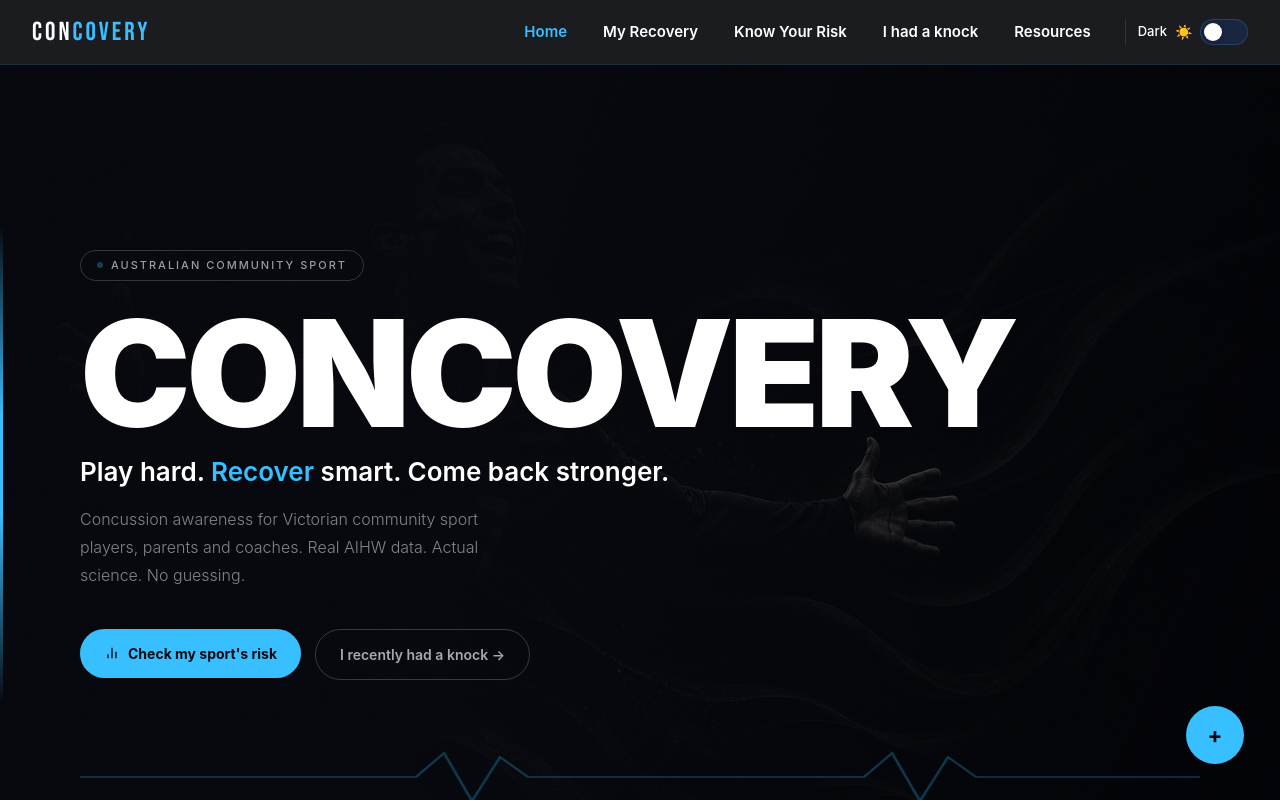
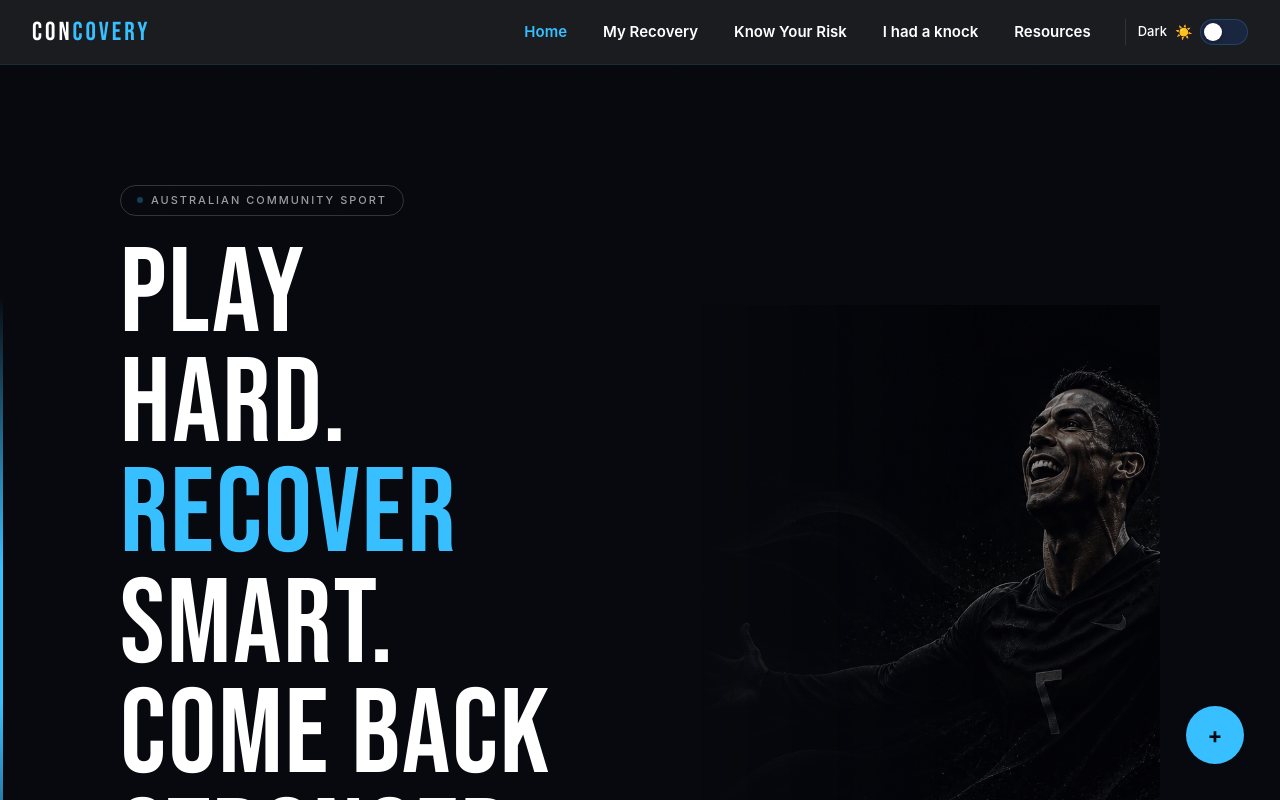
Before and after one commit to MuttaqeenChaudhry/Concovery, a Vue app: page / in a window 1280 px wide. Shown: the top 800 px of the page. Built offline with nearby package versions, Linux system fonts and the light colour scheme; no server answers; what @fawmi/vue-google-maps would draw is missing.

Commit message:
Changed the hero section on the home page to match the latest UI theme

```diff
--- a/src/components/custom-components/brainAwareness.vue
+++ b/src/components/custom-components/brainAwareness.vue
@@ -99,29 +99,27 @@ onMounted(() => {
          HERO
     ══════════════════════════════════════ -->
     <section class="hero">
-      <!-- Athlete background photo -->
-      <div class="hero-backdrop" />
-      <!-- Dark gradient so text is readable -->
   <div class="hero-overlay" />
-      <!-- Moving diagonal speed lines -->
   <div class="hero-lines" />
-      <!-- Left edge ice bar -->
   <div class="hero-edge" />
 
+  <div class="hero-inner">
+
+    <!-- Left — text -->
     <div class="hero-content">
-        <!-- Badge -->
       <div class="hero-badge">
         <span class="hero-badge-dot" />
         Australian Community Sport
       </div>
 
-        <!-- Main title — original wording -->
-        <h1 class="hero-title">CONCOVERY</h1>
-
-        <!-- Tagline — "Recover" is always ice blue regardless of mode -->
-        <p class="hero-tagline">
-          Play hard. <span class="always-ice">Recover</span> smart. Come back stronger.
-        </p>
+      <h1 class="hero-title">
+        PLAY<br>
+        HARD.<br>
+        <span class="always-ice">RECOVER</span><br>
+        SMART.<br>
+        COME BACK<br>
+        STRONGER.
+      </h1>
 
       <p class="hero-sub">
         Concussion awareness for Victorian community sport players, parents and coaches.
@@ -144,6 +142,13 @@ onMounted(() => {
           <button class="btn-ghost">I recently had a knock →</button>
         </router-link>
       </div>
+    </div>
+
+    <!-- Right — athlete image, mirrored to face inward -->
+    <div class="hero-image-wrap">
+      <img src="/bg_image2.png" class="hero-image" alt="Athlete" />
+    </div>
+
   </div>
 
   <!-- EKG heartbeat line -->
@@ -781,56 +786,126 @@ body.light {
 /* ══════════════════════════════════════════
    HERO
 ══════════════════════════════════════════ */
-.hero { position: relative; min-height: 100vh; display: flex; align-items: center; overflow: hidden; background: #07090e; }
+@import url('https://fonts.googleapis.com/css2?family=Bebas+Neue&display=swap');
 
-.hero-backdrop {
+.hero {
+  position: relative;
+  min-height: 100vh;
+  display: flex;
+  align-items: center;
+  overflow: hidden;
+  background: #07090e;
+}
+
+.hero-overlay {
+  position: absolute; inset: 0; z-index: 1;
+  background: linear-gradient(
+    to right,
+    rgba(7,9,14,1.0) 0%,
+    rgba(7,9,14,0.85) 55%,
+    rgba(7,9,14,0.2) 100%
+  );
+}
+
+.hero-lines {
   position: absolute; inset: 0;
-  background-image: url('/bg_image2.png');
-  background-size: cover; background-position: center;
-}
-.hero-overlay {
-  position: absolute; inset: 0;
-  background: linear-gradient(105deg, rgba(7,9,14,0.97) 40%, rgba(7,9,14,0.65) 68%, rgba(7,9,14,0.25) 100%);
-}
-.hero-lines {
-  position: absolute; inset: 0; overflow: hidden; pointer-events: none;
+  overflow: hidden; pointer-events: none; z-index: 1;
 }
 .hero-lines::before {
-  content: ''; position: absolute; top: -200%; left: -50%; width: 200%; height: 400%;
-  background-image: repeating-linear-gradient(-65deg, transparent, transparent 80px, rgba(56,191,255,0.025) 80px, rgba(56,191,255,0.025) 81px);
+  content: ''; position: absolute; top: -200%; left: -50%;
+  width: 200%; height: 400%;
+  background-image: repeating-linear-gradient(
+    -65deg, transparent, transparent 80px,
+    rgba(56,191,255,0.025) 80px, rgba(56,191,255,0.025) 81px
+  );
   animation: linesDrift 22s linear infinite;
 }
-@keyframes linesDrift { from { transform: translateX(0); } to { transform: translateX(81px); } }
+@keyframes linesDrift {
+  from { transform: translateX(0); }
+  to   { transform: translateX(81px); }
+}
 
 .hero-edge {
-  position: absolute; left: 0; top: 20%; bottom: 20%; width: 3px; z-index: 2;
+  position: absolute; left: 0; top: 20%; bottom: 20%;
+  width: 3px; z-index: 2;
   background: linear-gradient(to bottom, transparent, #38bfff 40%, #38bfff 60%, transparent);
 }
 
-.hero-content { position: relative; z-index: 3; width: 100%; padding: 0 80px; }
+/* Two column layout — text left, image right */
+.hero-inner {
+  position: relative; z-index: 3;
+  width: 100%; max-width: 1200px;
+  margin: 0 auto;
+  padding: 120px 80px 100px;
+  display: flex;
+  align-items: center;
+  gap: 40px;
+}
+
+.hero-content {
+  flex: 0 0 auto;
+  width: 52%;
+}
+
+/* Athlete image — right side, mirrored so they face inward */
+.hero-image-wrap {
+  flex: 1;
+  position: relative;
+  height: 85vh;
+  overflow: hidden;
+  mask-image: linear-gradient(to left, rgba(0,0,0,0.9) 40%, transparent 100%);
+  -webkit-mask-image: linear-gradient(to left, rgba(0,0,0,0.9) 40%, transparent 100%);
+}
+
+.hero-image {
+  width: 100%;
+  height: 100%;
+  object-fit: cover;
+  object-position: center top;
+  transform: scaleX(-1);
+  opacity: 0.75;
+}
 
 .hero-badge {
   display: inline-flex; align-items: center; gap: 8px;
   border: 1px solid rgba(255,255,255,0.18); border-radius: 100px;
-  padding: 6px 16px; margin-bottom: 28px;
+  padding: 6px 16px; margin-bottom: 24px;
   font-size: 11px; font-weight: 500; letter-spacing: 2px;
   text-transform: uppercase; color: rgba(255,255,255,0.6);
 }
-.hero-badge-dot { width: 6px; height: 6px; border-radius: 50%; background: #38bfff; animation: blink 2s infinite; }
+.hero-badge-dot {
+  width: 6px; height: 6px; border-radius: 50%;
+  background: #38bfff; animation: blink 2s infinite;
+}
 @keyframes blink { 0%,100% { opacity:1; } 50% { opacity:0.3; } }
 
+/* Bebas Neue — big stacked headline like the mockup */
 .hero-title {
-  font-size: clamp(72px, 13vw, 148px); font-weight: 900;
-  line-height: 0.88; letter-spacing: -0.03em;
-  color: white; margin-bottom: 16px;
+  font-family: 'Bebas Neue', sans-serif;
+  font-size: clamp(64px, 10vw, 120px);
+  line-height: 0.92;
+  letter-spacing: 2px;
+  color: white;
+  margin-bottom: 28px;
 }
-.hero-tagline { font-size: clamp(18px,2.5vw,26px); font-weight: 600; color: white; margin-bottom: 16px; line-height: 1.3; }
-.hero-sub { font-size: 16px; font-weight: 300; color: rgba(255,255,255,0.5); max-width: 440px; line-height: 1.75; margin-bottom: 40px; }
+
+.hero-sub {
+  font-size: 16px; font-weight: 300;
+  color: rgba(255,255,255,0.5);
+  max-width: 440px; line-height: 1.75; margin-bottom: 40px;
+}
+
 .hero-actions { display: flex; gap: 14px; flex-wrap: wrap; }
 
-.hero-ekg { position: absolute; bottom: 60px; left: 80px; right: 80px; z-index: 3; height: 56px; overflow: hidden; opacity: 0.28; }
+.hero-ekg {
+  position: absolute; bottom: 60px; left: 80px; right: 80px;
+  z-index: 3; height: 56px; overflow: hidden; opacity: 0.28;
+}
 .ekg-svg { width: 200%; height: 100%; animation: ekgScroll 3s linear infinite; }
-@keyframes ekgScroll { from { transform: translateX(0); } to { transform: translateX(-50%); } }
+@keyframes ekgScroll {
+  from { transform: translateX(0); }
+  to   { transform: translateX(-50%); }
+}
 
 /* ══════════════════════════════════════════
    STATS
```
Lines whose indentation alone changed are shown as unchanged.
